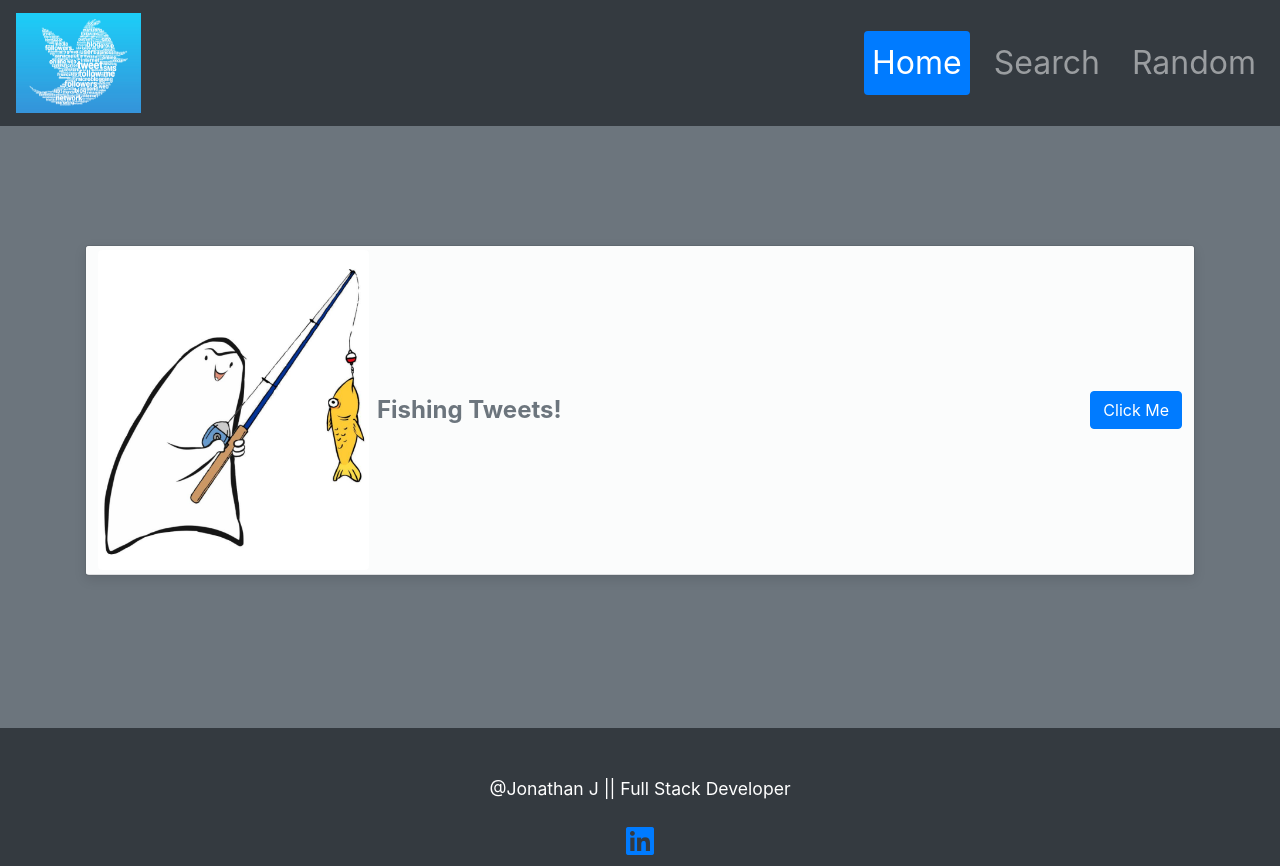
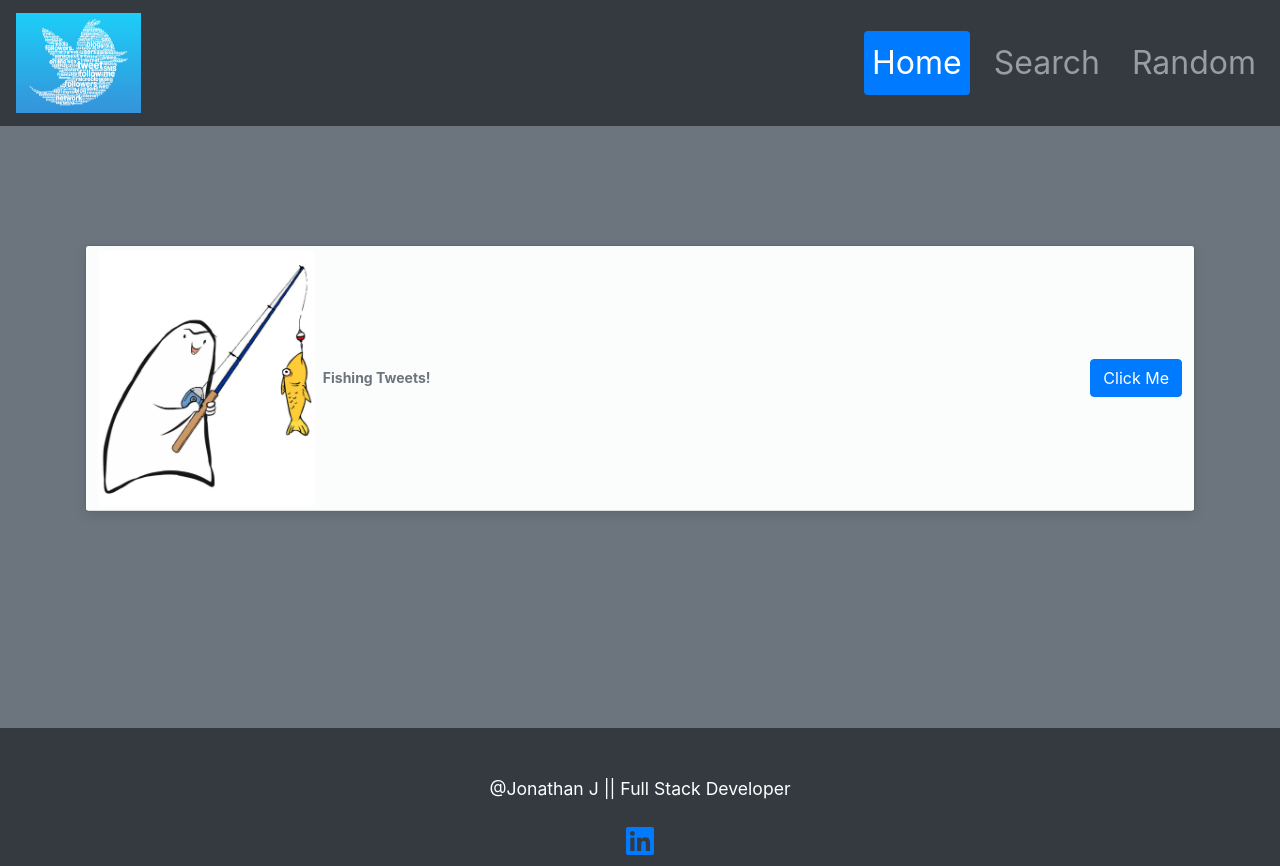
Before and after one commit to jonathanj101/Twitter-Showcase-App, a React (Create React App) app in the folder front-end/: page / in a window 1280 px wide. Built offline with nearby package versions, Linux system fonts and the light colour scheme.

Commit message:
deleted some toast header overwrite stylings
deleted some toast header overwrite stylings

```diff
--- a/front-end/src/App.css
+++ b/front-end/src/App.css
@@ -32,8 +32,8 @@ body,
 }
 
 .stick {
-  width: 25%;
-  height: 25%;
+  width: 20%;
+  height: 20%;
 }
 
 .toast {
@@ -44,11 +44,6 @@ body,
   margin-bottom: 0;
 }
 
-.toast-header strong,
-.toast-body {
-  font-size: 1.5rem;
-}
-
 i:hover {
   color: rgb(255, 255, 255);
 }
```
